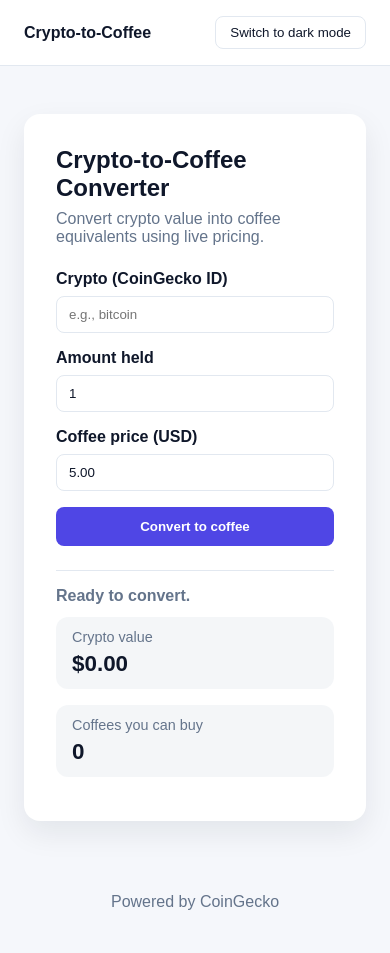
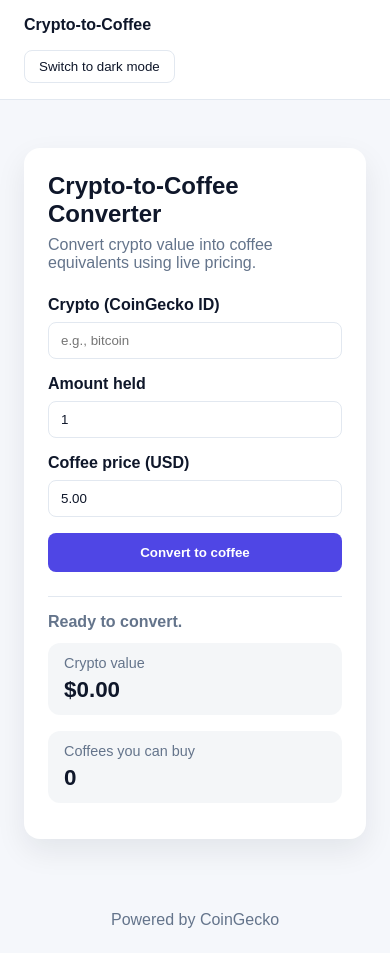
Before and after one commit to adelcareers/crypto-to-coffee-converter, a plain HTML site: page index.html in a window 390 px wide. Drawn offline with Linux system fonts and the light colour scheme.

Commit message:
Improve responsive layout

```diff
--- a/assets/css/styles.css
+++ b/assets/css/styles.css
@@ -165,6 +165,15 @@ body {
 }
 
 @media (max-width: 600px) {
+  .nav {
+    flex-direction: column;
+    align-items: flex-start;
+  }
+
+  .card {
+    padding: 24px;
+  }
+
   .primary {
     width: 100%;
   }
```
